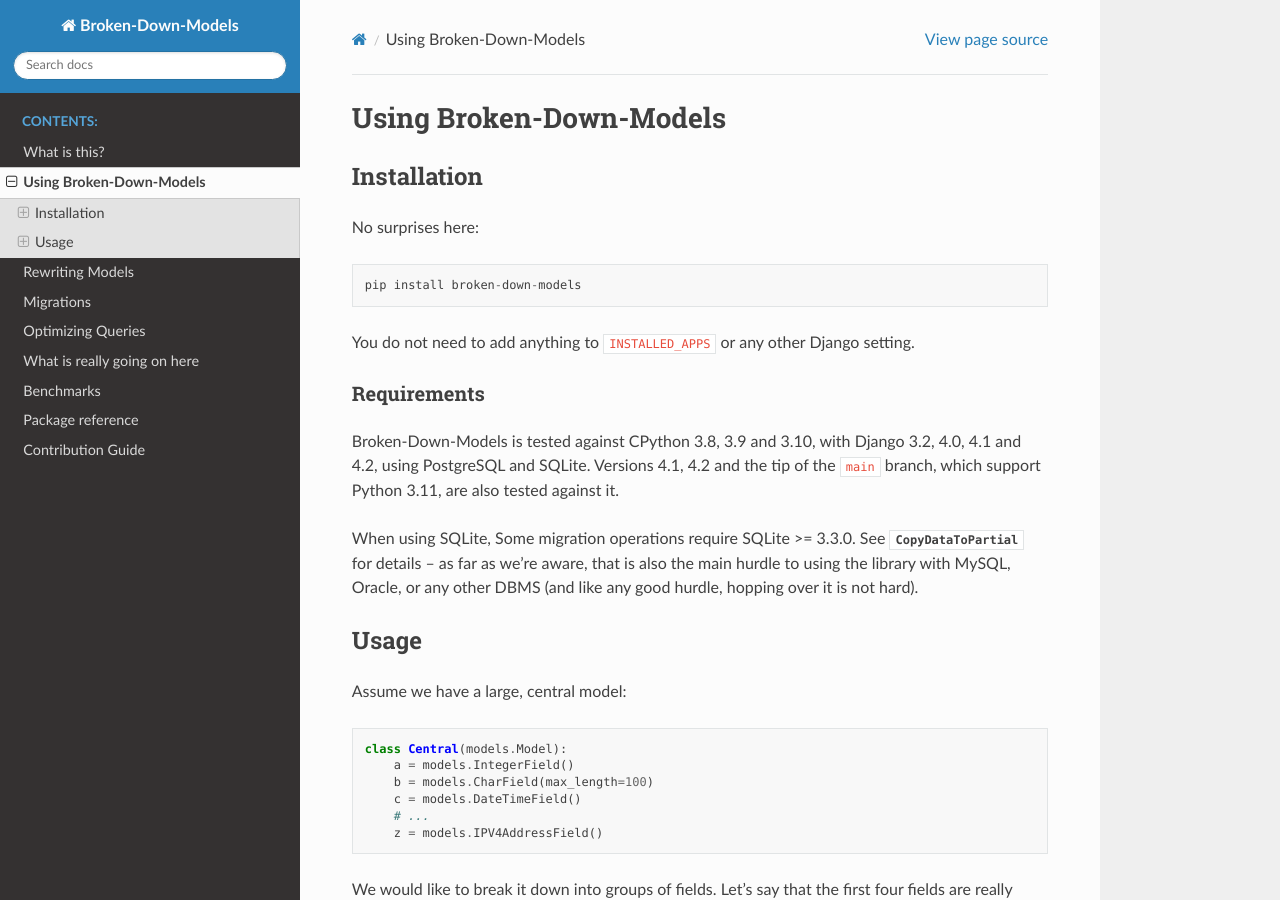
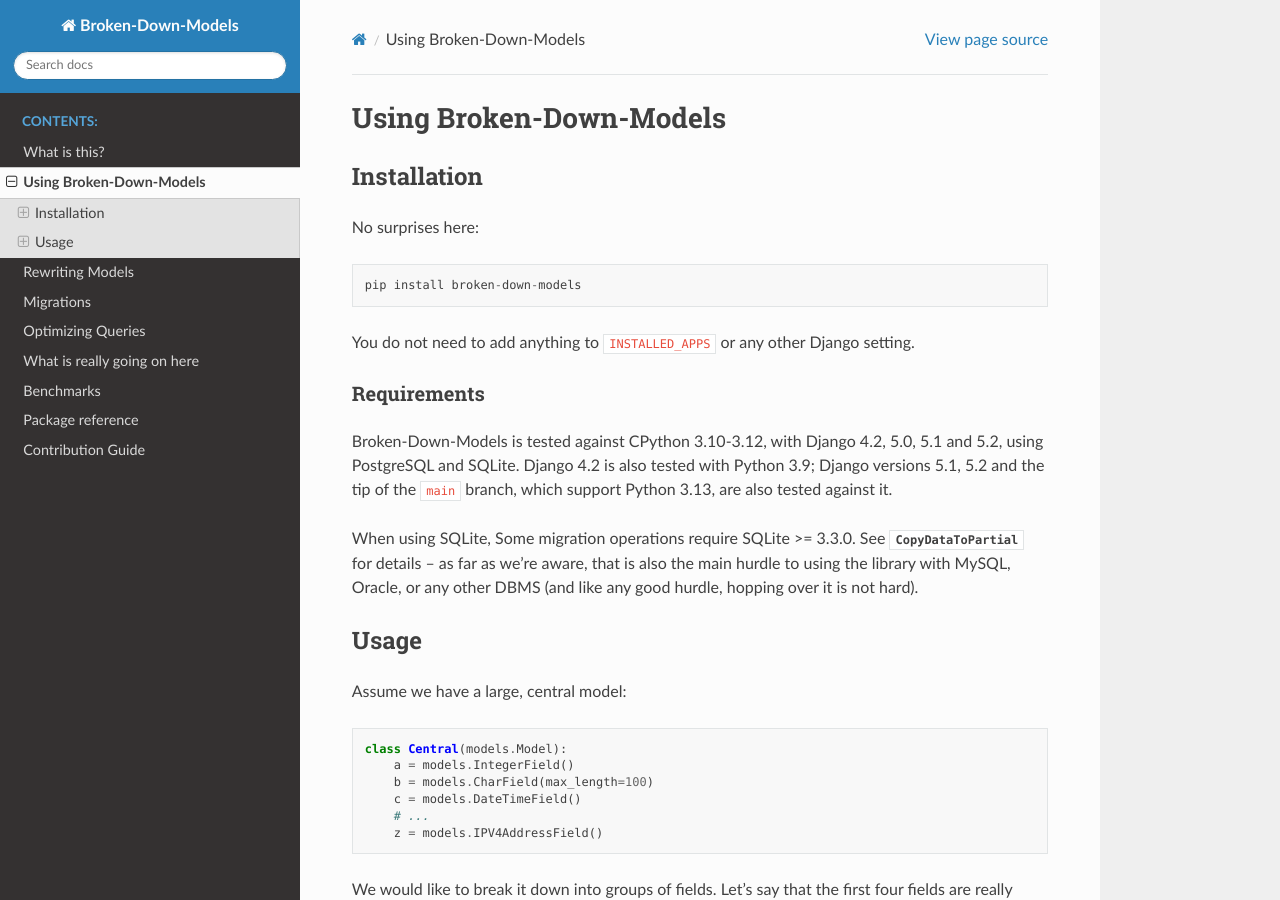
Before and after one commit to Matific/broken-down-models, a Sphinx documentation site: the page built from docs/usage.rst, in a window 1280 px wide and 900 px high. Built offline with Sphinx 7.4.7 and the Read the Docs theme 3.1.0, drawn with Linux system fonts in a browser that asks for light colours; some of the changed text lies outside the part shown.

Commit message:
Update docs for version 0.5 and Django 5.x support

```diff
--- a/docs/conf.py
+++ b/docs/conf.py
@@ -23,7 +23,7 @@
 # -- Project information -----------------------------------------------------
 
 project = 'Broken-Down-Models'
-copyright = '2021, Matific Ltd'
+copyright = '2021-2025, Matific Ltd'
 author = 'Shai Berger (Matific)'
 
 
@@ -39,7 +39,7 @@
 ]
 
 intersphinx_mapping = {
-    'django': ('https://docs.djangoproject.com/en/3.2/', 'http://docs.djangoproject.com/en/3.2/_objects/'),
+    'django': ('https://docs.djangoproject.com/en/5.2/', 'http://docs.djangoproject.com/en/5.2/_objects/'),
 }
 
 # Add any paths that contain templates here, relative to this directory.
--- a/docs/contributing.rst
+++ b/docs/contributing.rst
@@ -105,8 +105,8 @@
 repository. Changes to code should be accompanied by respective changes
 to tests and documentation, where relevant.
 
-The project is tested against Python>=3.8 and supported versions of
-Django (3.2.x and 4.x.y at the time this is written), as well as
+The project is tested against Python>=3.9 and supported versions of
+Django (4.2.x and 5.x.y at the time this is written), as well as
 Django's main branch. We strongly recommend the latest stable
 point-release of each of the above.
 
--- a/docs/requirements.txt
+++ b/docs/requirements.txt
@@ -1 +1,2 @@
 django
+sphinx-rtd-theme==3.0.2
--- a/docs/usage.rst
+++ b/docs/usage.rst
@@ -14,10 +14,11 @@
 Requirements
 ............
 
-Broken-Down-Models is tested against CPython 3.8, 3.9 and 3.10, with
-Django 3.2, 4.0, 4.1 and 4.2, using PostgreSQL and SQLite. Versions
-4.1, 4.2 and the tip of the ``main`` branch, which support Python 3.11,
-are also tested against it.
+Broken-Down-Models is tested against CPython 3.10-3.12, with
+Django 4.2, 5.0, 5.1 and 5.2, using PostgreSQL and SQLite. Django 4.2
+is also tested with Python 3.9; Django versions 5.1, 5.2 and the tip
+of the ``main`` branch, which support Python 3.13, are also tested
+against it.
 
 When using SQLite, Some migration operations require SQLite >= 3.3.0.  See
 :py:class:`CopyDataToPartial <bdmodels.migration_ops.CopyDataToPartial>` for
```
Also changed, not shown: CHANGELOG.rst (+18 -0 lines), .readthedocs.yml.
